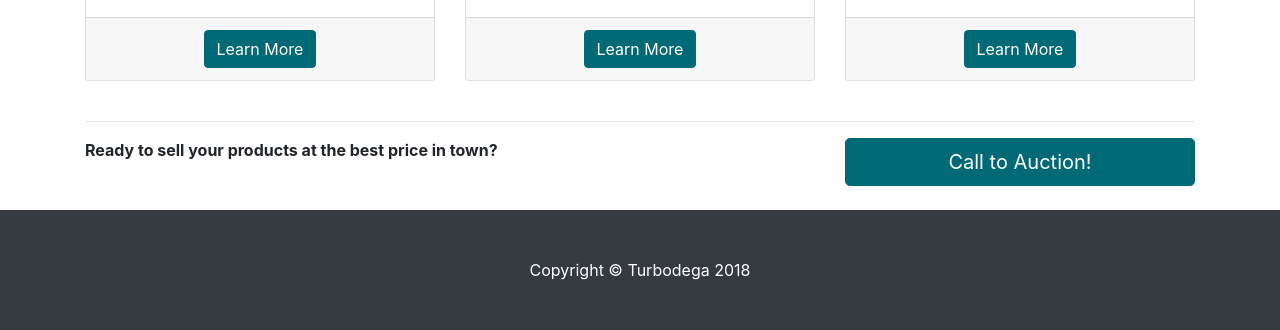
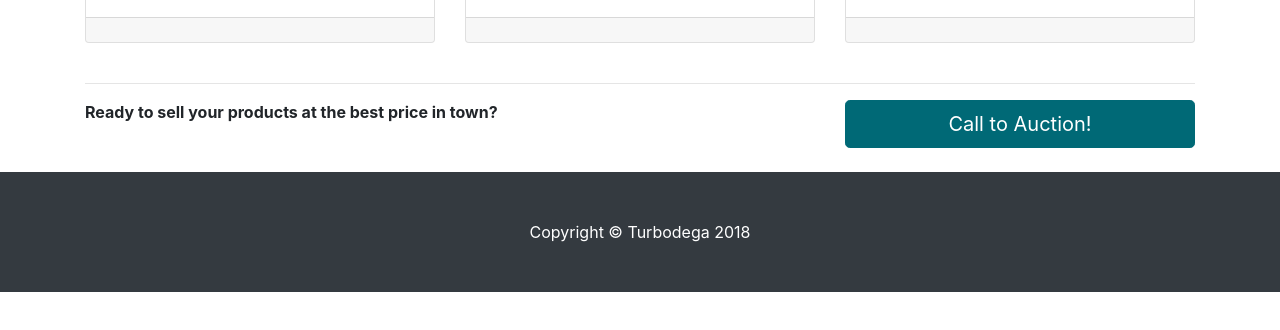
Before and after one commit to TurboDevG3/turbodega, a website: page home.html in a window 1280 px wide. Shown: the part 1157-1487 px from the top of the page. After the commit the page ends 1449 px from the top, so only its background shows below. Drawn offline with Linux system fonts and the light colour scheme.

Commit message:
delete learn more buttons

```diff
--- a/home.html
+++ b/home.html
@@ -108,7 +108,7 @@
               <p class="card-text" align="center">You can keep track of your inventory list and distribute them according to the quantity and types of products you have in your inventory.</p>
             </div>
             <div class="card-footer" align="center">
-              <a href="#" class="btn btn-primary custom-btn">Learn More</a>
+
             </div>
           </div>
         </div>
@@ -120,7 +120,7 @@
               <p class="card-text" align="center"> You can sell your products at the best selling price when you receive notification on active bids based on your inventory.</p>
             </div>
             <div class="card-footer" align="center">
-              <a href="#" class="btn btn-primary custom-btn">Learn More</a>
+
             </div>
           </div>
         </div>
@@ -132,7 +132,6 @@
               <p class="card-text" align="center">If your products are sold at the best selling price amongst other distributors, you can deliver your products to us and we will take care of the rest!</p>
             </div>
             <div class="card-footer" align="center">
-              <a href="#" class="btn btn-primary custom-btn">Learn More</a>
             </div>
           </div>
         </div>
```
